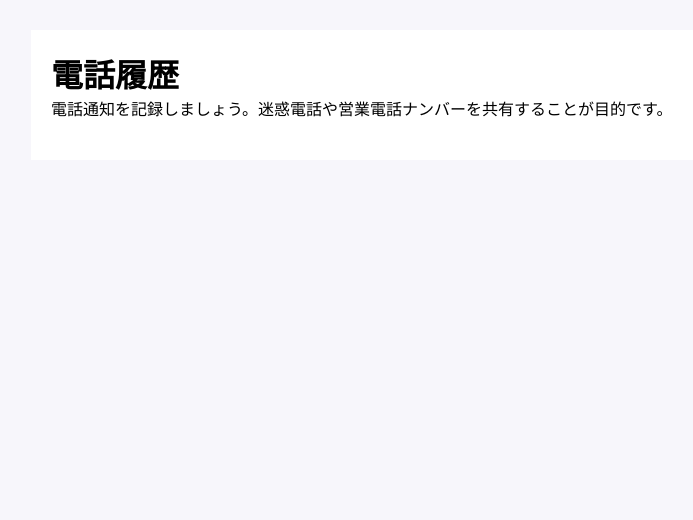
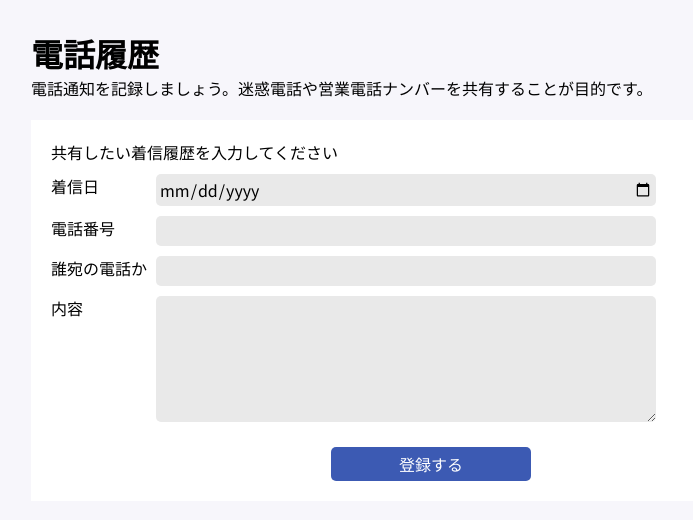
Before and after one commit to ayadayo/bord, a Vue app: page / in a window 1280 px wide. Shown: the top 520 px of the page, without its empty margins (209-902 px from the left). Built offline with nearby package versions, Linux system fonts and the light colour scheme; what vuefire would draw is missing.

Commit message:
バリデーション追加

```diff
--- a/src/App.vue
+++ b/src/App.vue
@@ -2,15 +2,18 @@
   <div id="app" class="l-wrapper">
   <h1>電話履歴</h1>
   <p>電話通知を記録しましょう。迷惑電話や営業電話ナンバーを共有することが目的です。</p>
+    <chatForm/>
     <chatBord/>
   </div>
 </template>
 <script>
 import chatBord from './components/ChatBoard'
+import chatForm from './components/Form'
 export default {
   name:'App',
   components:{
-    chatBord
+    chatBord,
+    chatForm
   }
 }
 </script>
@@ -21,8 +24,6 @@ export default {
   }
   .l-wrapper {
     max-width: 800px;
-    padding: 20px;
     margin: 30px auto;
-    background: #fff;
   }
 </style>
--- a/src/components/ChatBoard.vue
+++ b/src/components/ChatBoard.vue
@@ -1,10 +1,10 @@
 <template>
   <div class="c-list">
     <div v-for="(comment,index) in comments" :key="index" class="c-list__item">
-    <p class="c-list__number">電話番号：{{comment.tel}}</p>
-    <p class="c-list__number">日にち：{{comment.date}}</p>
-    <p class="c-list__name">担当者：{{comment.name}}</p>
-    <p class="c-list__content">コメント：{{comment.content}}</p>
+    <p class="c-list__number" v-if="comment.tel">電話番号：{{comment.tel}}</p>
+    <p class="c-list__number" v-if="comment.date">日にち：{{comment.date}}</p>
+    <p class="c-list__name" v-if="comment.name">担当者：{{comment.name}}</p>
+    <p class="c-list__content" v-if="comment.content">コメント：{{comment.content}}</p>
     </div>
   </div>
 </template>
@@ -19,7 +19,7 @@ export default {
   },
   firestore(){
     return {
-      comments:db.collection('comments').orderBy('createdAt')
+      comments:db.collection('comments').orderBy('createdAt','desc')
     }
   }
 
@@ -28,6 +28,8 @@ export default {
 <style>
   .c-list {
     margin-top: 20px;
+    padding: 20px;
+    background: #fff;
   }
   .c-list__item {
     padding: 10px 0;
--- a/src/components/Form.vue
+++ b/src/components/Form.vue
@@ -1,85 +1,133 @@
 <template>
-  <div>
-    <!--フォームの表示ボタン-->
-    <v-btn
-        color="blue"
-        dark
-        center
-        fab
-        fixed
-        right
-        @click="showCreateForm"
+  <form
+    class="c-form"
+    novalidate="true"
+    @submit="ckeckForm"
   >
-      <v-icon>comment</v-icon>
-    </v-btn>
-    <v-dialog v-model="displayForm" max-width="500px">
-      <!--コメント入力フォーム-->
-      <v-card>
-        <v-container>
-          <h2>コメント追加</h2>
-          <v-form ref="form" v-model="valid" lazy-validation>
-            <v-text-field
-                v-model="inputComment"
-                :rules="commentRules"
-                label="コメント"
-                required
-            ></v-text-field>
-            <v-btn
-                :disabled="!valid"
-                @click="addComment"
+    <p>共有したい着信履歴を入力してください</p>
+    <div v-if="inputdata.errors.length" class="c-errors">
+      <div v-for="(error,index) in inputdata.errors" :key="index">
+      【エラーが発生しました】<br>
+      {{error}}
+      </div>
+    </div>
+    <div class="c-form__item">
+      <label for="telDate">着信日</label>
+      <input
+      type="date"
+      id="telDate"
+      v-model="inputdata.inputDate"
       >
-              投稿する
-            </v-btn>
-          </v-form>
-        </v-container>
-      </v-card>
-    </v-dialog>
     </div>
+    <div class="c-form__item">
+      <label for="telNumber">電話番号</label>
+      <input
+      type="number"
+      id="telNumber"
+      v-model="inputdata.inputNumber"
+      >
+    </div>
+    <div class="c-form__item">
+      <label for="telWho">誰宛の電話か</label>
+      <input
+      type="text"
+      id="telWho"
+      v-model="inputdata.inputWho"
+      >
+    </div>
+    <div class="c-form__item">
+      <label for="telContent">内容</label>
+      <textarea
+      id="telContent"
+      rows="5"
+      v-model="inputdata.inputContent"
+      ></textarea>
+    </div>
+    <button class="c-button">登録する</button>
+  </form>
 </template>
-
 <script>
-  import {db} from '../plugins/firebase';
-
+import {db} from '../plugins/firebase'
 export default {
-    name: 'CreateForm',
-    data: () => ({
-      // form入力データ
-      inputComment: "",
-      // バリデーション
-      valid: true,
-      commentRules: [
-        v => !!v || 'コメントは必須項目です',
-      ],
-      // Formダイアログの表示可否
-      displayForm: false,
-    }),
+  name:'chatForm',//formなど、htmlタグに存在している名前はダメ
+  data:function(){
+    return {
+      inputdata:{
+        errors:[],
+        inputDate:'',
+        inputNumber:null,
+        inputContent:'',
+        inputWho:''
+      }
+    }
+  },
   methods: {
-      // コメント追加
-      addComment() {
-        const now = new Date()
-        // コメントをFirestoreへ登録
+    addComment(){
+      const timeStamp = new Date()
       db.collection('comments').add({
-          content: this.inputComment,
-          avatar: 'https://picsum.photos/50?image=' + (Math.floor(Math.random() * 400) + 1),
-          createdAt: now
+          date:this.inputdata.inputDate,
+          tel:this.inputdata.inputNumber,
+          content:this.inputdata.inputContent,
+          name:this.inputdata.inputWho,
+          createdAt:timeStamp
       })
-        // ダイアログを閉じる
-        this.hideCreateForm()
     },
-      // Formの初期化
-      clear() {
-        this.$refs.form.reset()
-      },
-      // Formダイアログの表示
-      showCreateForm() {
-        this.displayForm = true
-      },
-      //
-      // Formダイアログの非表示
-      hideCreateForm() {
-        this.clear()
-        this.displayForm = false
-      },
-    },
+    ckeckForm:function(event){
+      this.inputdata.errors = [];
+      if(!this.inputdata.inputNumber) {
+        this.inputdata.errors.push('電話番号は必須です')
+      }
+      if(!this.inputdata.errors.length) {
+        this.addComment();
+        // const timeStamp = new Date()
+        // db.collection('comments').add({
+        //   date:this.inputdata.inputDate,
+        //   tel:this.inputdata.inputNumber,
+        //   content:this.inputdata.inputContent,
+        //   name:this.inputdata.inputWho,
+        //   createdAt:timeStamp
+        // })
+      }
+      event.preventDefault();
+    }
+  }
 }
 </script>
+<style>
+  .c-form {
+    margin-top: 20px;
+    padding: 20px;
+    background: #fff;
+  }
+  .c-form p {
+    margin-bottom: 10px;
+  }
+  .c-form__item:nth-child(n+2) {
+    margin-top: 10px;
+  }
+  .c-form input,.c-form textarea {
+    margin-left: 5px;
+    background: #e9e9e9;
+    border-radius: 5px;
+    padding: 3px;
+    width: 500px;
+  }
+  .c-form label {
+    display: inline-block;
+    vertical-align: top;
+    width: 100px;
+  }
+  .c-button {
+    display: block;
+    margin: 20px auto 0;
+    padding: 5px 0;
+    background: #3c5ab3;
+    color: #fff;
+    border-color: #3c5ab3;
+    width: 200px;
+    border-radius:5px;
+  }
+  .c-errors {
+    color:red;
+  }
+</style>
```
Lines whose indentation alone changed are shown as unchanged.
